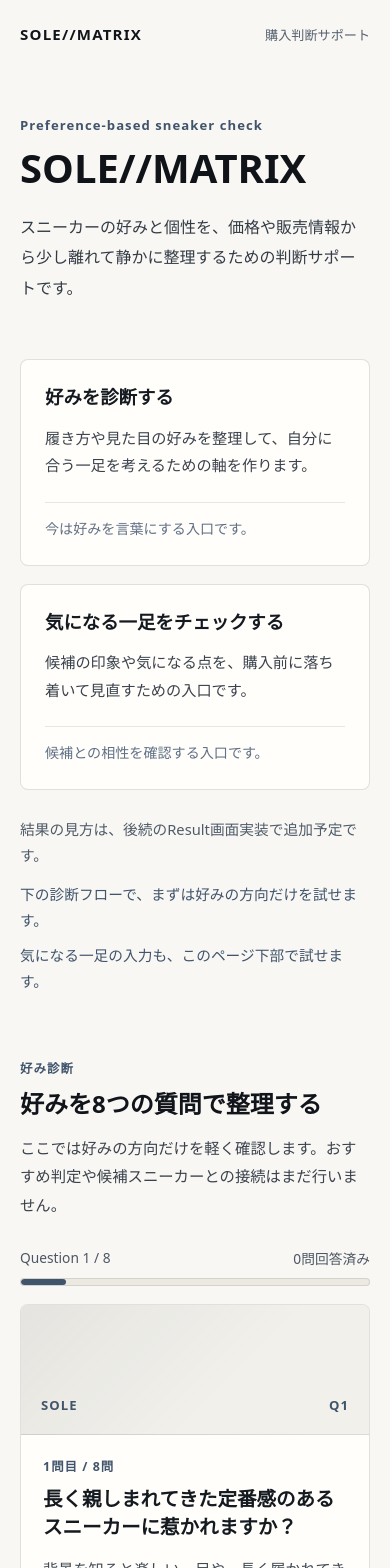
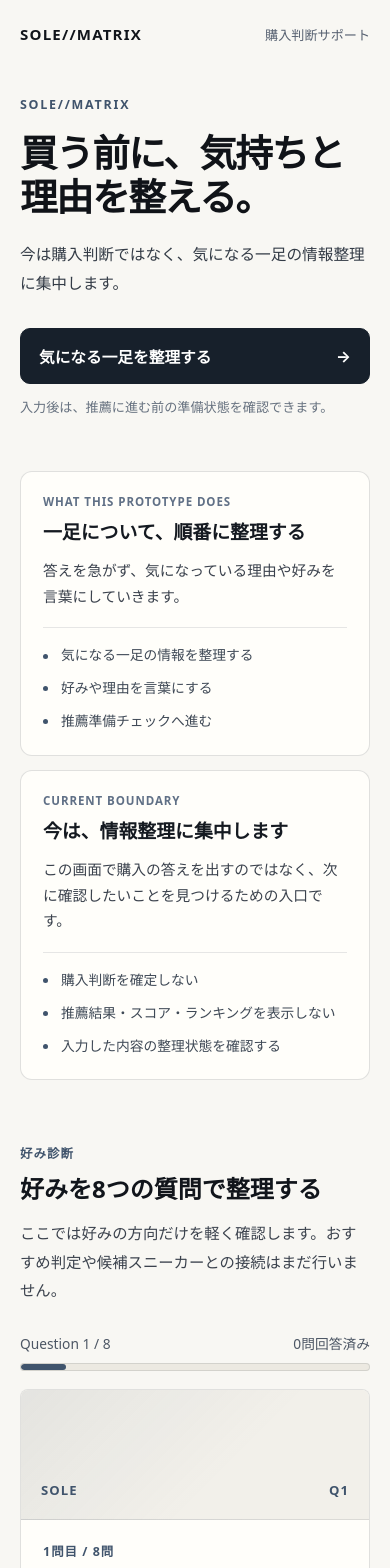
Before and after one commit to ryo-man03/sole-matrix-core, a Next.js app: page / in a window 390 px wide. Shown: the top 1568 px of the page. Built offline with nearby package versions, Linux system fonts and the light colour scheme.

Commit message:
feat: align home screen with mobile figma direction

```diff
--- a/app/_components/HomeEntryCard.tsx
+++ b/app/_components/HomeEntryCard.tsx
@@ -1,19 +1,26 @@
 type HomeEntryCardProps = {
+  eyebrow: string;
   title: string;
   description: string;
-  helper: string;
+  items: string[];
 };
 
 export function HomeEntryCard({
+  eyebrow,
   title,
   description,
-  helper,
+  items,
 }: HomeEntryCardProps) {
   return (
     <article className="home-entry-card">
+      <p className="home-entry-eyebrow">{eyebrow}</p>
       <h2>{title}</h2>
       <p className="home-entry-description">{description}</p>
-      <p className="home-entry-helper">{helper}</p>
+      <ul className="home-entry-list">
+        {items.map((item) => (
+          <li key={item}>{item}</li>
+        ))}
+      </ul>
     </article>
   );
 }
--- a/app/globals.css
+++ b/app/globals.css
@@ -62,20 +62,20 @@ body {
   width: 100%;
   max-width: 960px;
   margin: 0 auto;
-  padding: 72px 20px 40px;
+  padding: 52px 20px 40px;
   flex: 1;
 }
 
 .home-hero {
-  max-width: 720px;
+  max-width: 680px;
 }
 
 .home-kicker {
-  margin: 0 0 14px;
+  margin: 0 0 18px;
   color: #40546c;
-  font-size: 0.82rem;
+  font-size: 0.78rem;
   font-weight: 700;
-  letter-spacing: 0.08em;
+  letter-spacing: 0.14em;
 }
 
 h1,
@@ -91,74 +91,121 @@ h1 {
   line-height: 1;
 }
 
+.home-title {
+  font-size: clamp(2.35rem, 7.5vw, 4.25rem);
+  line-height: 1.16;
+  letter-spacing: -0.04em;
+}
+
 .home-lead {
-  max-width: 620px;
-  margin: 24px 0 0;
+  max-width: 520px;
+  margin: 22px 0 0;
   color: #333b46;
-  font-size: 1rem;
-  line-height: 1.9;
+  font-size: 0.98rem;
+  line-height: 1.85;
+}
+
+.home-primary-cta {
+  width: 100%;
+  min-height: 56px;
+  margin-top: 30px;
+  display: flex;
+  align-items: center;
+  justify-content: space-between;
+  gap: 20px;
+  border: 1px solid #17202b;
+  border-radius: 10px;
+  background: #17202b;
+  padding: 0 18px;
+  color: #ffffff;
+  font-size: 0.98rem;
+  font-weight: 700;
+  text-decoration: none;
+}
+
+.home-primary-cta:focus-visible {
+  outline: 3px solid rgba(64, 84, 108, 0.28);
+  outline-offset: 3px;
+}
+
+.home-cta-note {
+  margin: 12px 0 0;
+  color: #66717f;
+  font-size: 0.82rem;
+  line-height: 1.7;
 }
 
 .entry-section {
-  margin-top: 56px;
+  margin-top: 52px;
 }
 
 .entry-grid {
   display: grid;
-  gap: 18px;
+  gap: 14px;
   grid-template-columns: minmax(0, 1fr);
 }
 
 .home-entry-card {
   min-width: 0;
   border: 1px solid rgba(35, 43, 55, 0.14);
-  border-radius: 8px;
+  border-radius: 12px;
   background: #fffefa;
-  padding: 24px;
+  padding: 22px;
 }
 
 .home-entry-card h2 {
-  margin: 0;
+  margin: 10px 0 0;
   color: #151a21;
-  font-size: 1.15rem;
+  font-size: 1.18rem;
   line-height: 1.45;
 }
 
-.home-entry-description {
-  margin: 14px 0 0;
-  color: #3b424d;
-  font-size: 0.95rem;
-  line-height: 1.8;
+.home-entry-eyebrow {
+  margin: 0;
+  color: #607086;
+  font-size: 0.72rem;
+  font-weight: 700;
+  letter-spacing: 0.08em;
+  text-transform: uppercase;
 }
 
-.home-entry-helper {
-  margin: 22px 0 0;
-  border-top: 1px solid rgba(35, 43, 55, 0.11);
-  padding-top: 14px;
-  color: #607086;
-  font-size: 0.88rem;
-  line-height: 1.7;
+.home-entry-description {
+  margin: 12px 0 0;
+  color: #3b424d;
+  font-size: 0.92rem;
+  line-height: 1.75;
 }
 
-.result-note {
-  margin: 26px 0 0;
-  color: #4f5b69;
-  font-size: 0.92rem;
-  line-height: 1.8;
+.home-entry-list {
+  display: grid;
+  gap: 10px;
+  margin: 18px 0 0;
+  border-top: 1px solid rgba(35, 43, 55, 0.11);
+  padding: 16px 0 0;
+  list-style: none;
 }
 
-.diagnosis-entry-note {
-  margin: 12px 0 0;
-  color: #40546c;
-  font-size: 0.92rem;
-  line-height: 1.8;
+.home-entry-list li {
+  position: relative;
+  padding-left: 18px;
+  color: #3f4956;
+  font-size: 0.86rem;
+  line-height: 1.65;
 }
 
-.candidate-entry-note {
-  margin: 8px 0 0;
-  color: #40546c;
-  font-size: 0.92rem;
-  line-height: 1.8;
+.home-entry-list li::before {
+  position: absolute;
+  top: 0.68em;
+  left: 0;
+  width: 5px;
+  height: 5px;
+  border-radius: 999px;
+  background: #40546c;
+  content: "";
+}
+
+.candidate-flow-anchor {
+  scroll-margin-top: 24px;
 }
 
 .preference-diagnosis-section {
@@ -801,8 +848,14 @@ h1 {
     padding-top: 96px;
   }
 
+  .home-primary-cta {
+    width: fit-content;
+    min-width: 290px;
+  }
+
   .entry-grid {
     grid-template-columns: repeat(2, minmax(0, 1fr));
+    gap: 18px;
   }
 
   .home-entry-card {
--- a/app/page.tsx
+++ b/app/page.tsx
@@ -6,16 +6,26 @@ import { PreferenceDiagnosisFlow } from "./_components/PreferenceDiagnosisFlow";
 
 const entryCards = [
   {
-    title: "好みを診断する",
+    eyebrow: "What this prototype does",
+    title: "一足について、順番に整理する",
     description:
-      "履き方や見た目の好みを整理して、自分に合う一足を考えるための軸を作ります。",
-    helper: "今は好みを言葉にする入口です。",
+      "答えを急がず、気になっている理由や好みを言葉にしていきます。",
+    items: [
+      "気になる一足の情報を整理する",
+      "好みや理由を言葉にする",
+      "推薦準備チェックへ進む",
+    ],
   },
   {
-    title: "気になる一足をチェックする",
+    eyebrow: "Current boundary",
+    title: "今は、情報整理に集中します",
     description:
-      "候補の印象や気になる点を、購入前に落ち着いて見直すための入口です。",
-    helper: "候補との相性を確認する入口です。",
+      "この画面で購入の答えを出すのではなく、次に確認したいことを見つけるための入口です。",
+    items: [
+      "購入判断を確定しない",
+      "推薦結果・スコア・ランキングを表示しない",
+      "入力した内容の整理状態を確認する",
+    ],
   },
 ];
 
@@ -24,37 +34,40 @@ export default function Page() {
     <AppShell>
       <MainContainer labelledBy="home-title">
         <section className="home-hero">
-          <p className="home-kicker">Preference-based sneaker check</p>
-          <h1 id="home-title">SOLE//MATRIX</h1>
+          <p className="home-kicker">SOLE//MATRIX</p>
+          <h1 id="home-title" className="home-title">
+            買う前に、気持ちと理由を整える。
+          </h1>
           <p className="home-lead">
-            スニーカーの好みと個性を、価格や販売情報から少し離れて静かに整理するための判断サポートです。
+            今は購入判断ではなく、気になる一足の情報整理に集中します。
+          </p>
+          <a className="home-primary-cta" href="#candidate-flow">
+            <span>気になる一足を整理する</span>
+            <span aria-hidden="true">→</span>
+          </a>
+          <p className="home-cta-note">
+            入力後は、推薦に進む前の準備状態を確認できます。
           </p>
         </section>
 
-        <section className="entry-section" aria-label="入口">
+        <section className="entry-section" aria-label="このプロトタイプについて">
           <div className="entry-grid">
             {entryCards.map((card) => (
               <HomeEntryCard
                 key={card.title}
+                eyebrow={card.eyebrow}
                 title={card.title}
                 description={card.description}
-                helper={card.helper}
+                items={card.items}
               />
             ))}
           </div>
-          <p className="result-note">
-            結果の見方は、後続のResult画面実装で追加予定です。
-          </p>
-          <p className="diagnosis-entry-note">
-            下の診断フローで、まずは好みの方向だけを試せます。
-          </p>
-          <p className="candidate-entry-note">
-            気になる一足の入力も、このページ下部で試せます。
-          </p>
         </section>
 
         <PreferenceDiagnosisFlow />
-        <CandidateSneakerCheckFlow />
+        <div id="candidate-flow" className="candidate-flow-anchor">
+          <CandidateSneakerCheckFlow />
+        </div>
       </MainContainer>
     </AppShell>
   );
```
Also changed, not shown: 1 other file (tests, documents, lock files or other folders).
